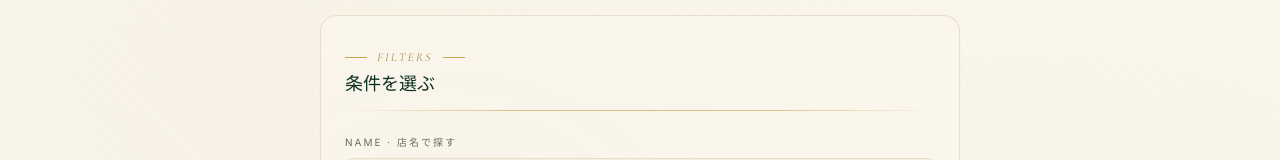
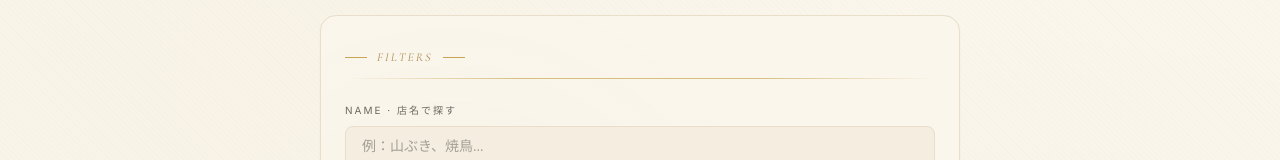
Before and after one commit to vegetablelife1122-lang/healthy-akasaka-food, a Next.js app: page / in a window 1280 px wide. Shown: the part 462-622 px from the top of the page. Built offline with nearby package versions, Linux system fonts and the light colour scheme; a web font is replaced by a local one.

Commit message:
fix: FilterFormの「条件を選ぶ」見出しを削除

```diff
--- a/components/FilterForm.tsx
+++ b/components/FilterForm.tsx
@@ -38,7 +38,6 @@ export default function FilterForm({ filters, onChange, onSubmit, hasLocation =
       <div className="px-6 pt-6 pb-3 flex items-end justify-between">
         <div>
           <div className="section-label">FILTERS</div>
-          <h3 className="font-mincho text-lg mt-1 text-forest-900">条件を選ぶ</h3>
         </div>
       </div>
       <div className="gold-rule mx-6" />
```
